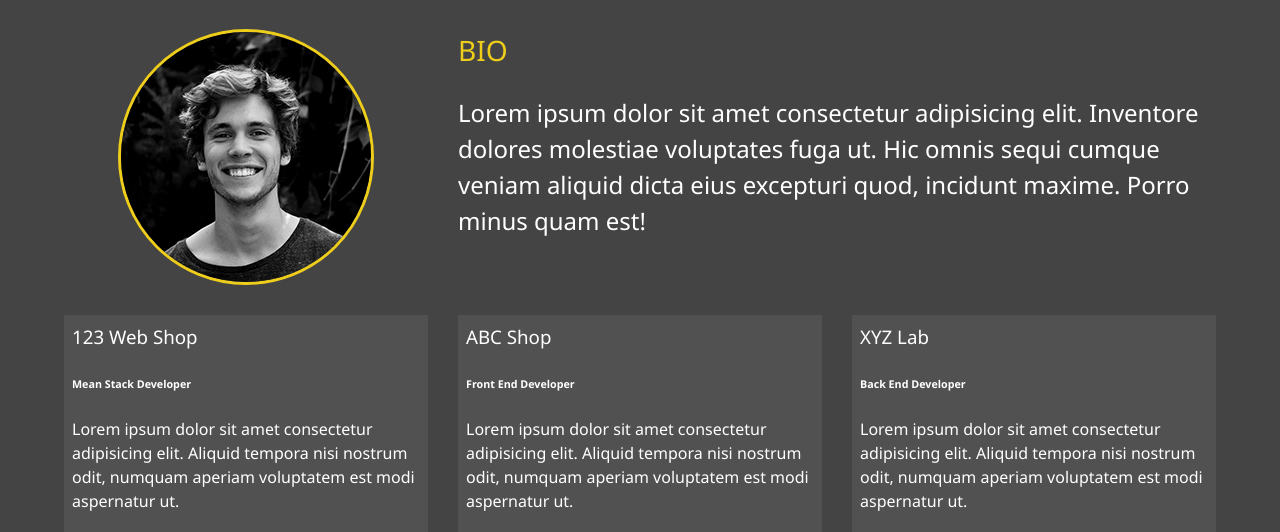
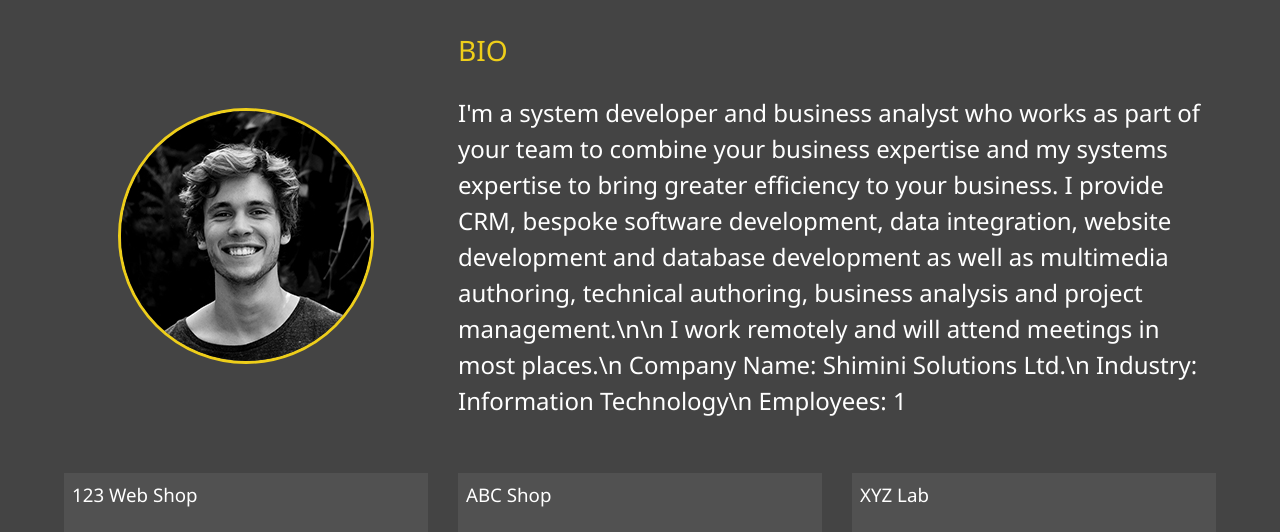
Before and after one commit to AustinOsti/myProfile, a website: page dist/about.html in a window 1280 px wide. Shown: the part 253-785 px from the top of the page. Drawn offline with Linux system fonts and the light colour scheme.

Commit message:
update bio details

```diff
--- a/dist/about.html
+++ b/dist/about.html
@@ -60,7 +60,7 @@
             <img src="img/portrait.jpg" alt="John Doe" class="bio-image">
             <div class="bio">
                 <h3 class="text-secondary">BIO</h3>
-                <p>Lorem ipsum dolor sit amet consectetur adipisicing elit. Inventore dolores molestiae voluptates fuga ut. Hic omnis sequi cumque veniam aliquid dicta eius excepturi quod, incidunt maxime. Porro minus quam est!</p>
+                <p>I'm a system developer and business analyst who works as part of your team to combine your business expertise and my systems expertise to bring greater efficiency to your business. I provide CRM, bespoke software development, data integration, website development and database development as well as multimedia authoring, technical authoring, business analysis and project management.\n\n I work remotely and will attend meetings in most places.\n Company Name: Shimini Solutions Ltd.\n Industry: Information Technology\n Employees: 1</p>
             </div>
             <div class="job job-1">
                 <h3>123 Web Shop</h3>
```
